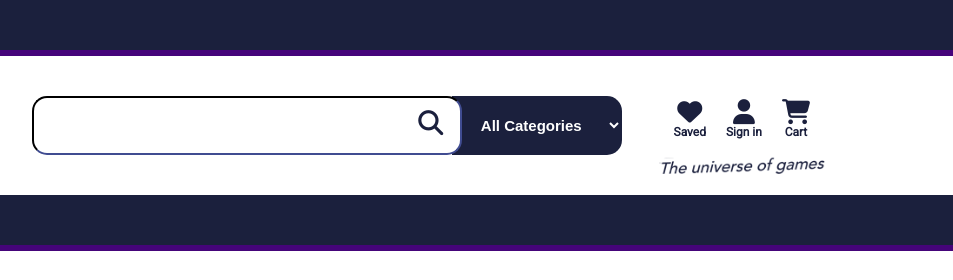
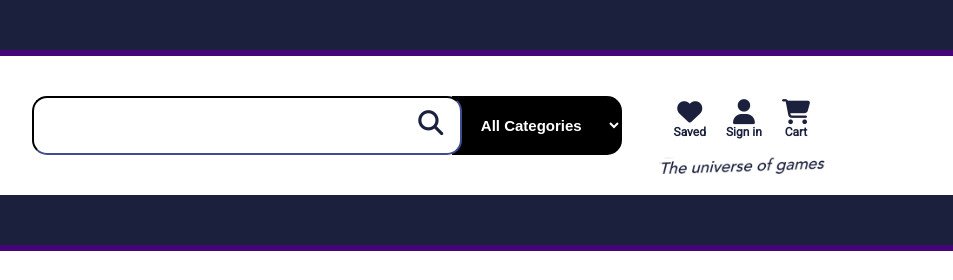
Before and after one commit to Noroff-FEU-Assignments/cross-course-project-Gronnfrosk, a plain HTML site: page index.html in a window 1280 px wide. In both pictures the pointer is over the element 864 px from the left and 125 px from the top of the page. Shown: the top 280 px of the page, 327-1280 px from the left. Drawn offline with Linux system fonts and the light colour scheme.

Commit message:
Last touch
Almost forgot select:hover.

```diff
--- a/css/style.css
+++ b/css/style.css
@@ -417,6 +417,10 @@ footer p {
 		margin: 10px 0 10px -20px;
 		z-index: 1;
 	}
+	select:hover {
+		cursor: pointer;
+		background-color: black;
+	}
 	h1 {
 		text-align: center;
 		border-bottom: solid #1b203d 1px;
```
